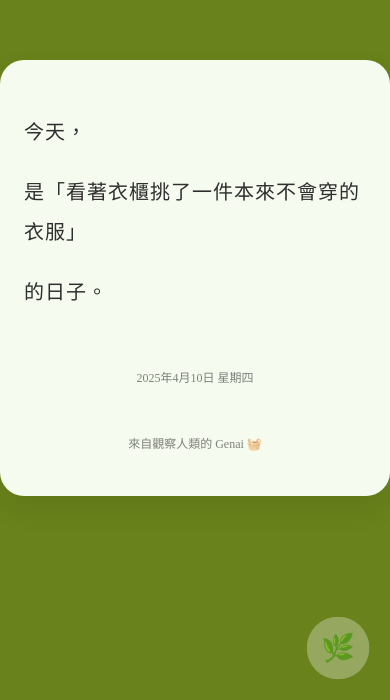
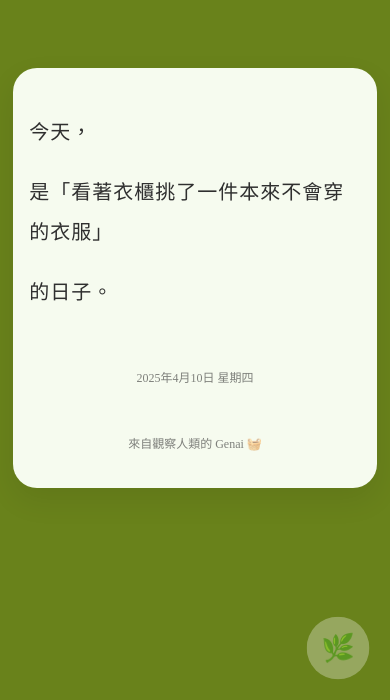
Before and after one commit to sharontw-create/sharontw-create.github.io, a plain HTML site: page index.html in a window 390 px wide. Shown: the part 144-844 px from the top of the page. Drawn offline with Linux system fonts and the light colour scheme.

Commit message:
Update index.html

```diff
--- a/index.html
+++ b/index.html
@@ -67,8 +67,9 @@
     }
     @media (max-width: 600px) {
       .card {
-        width: 90vw;
-        padding: 32px 24px;
+        width: 85vw;
+        padding: 24px 16px;
+        max-width: none;
       }
     }
   </style>
```
